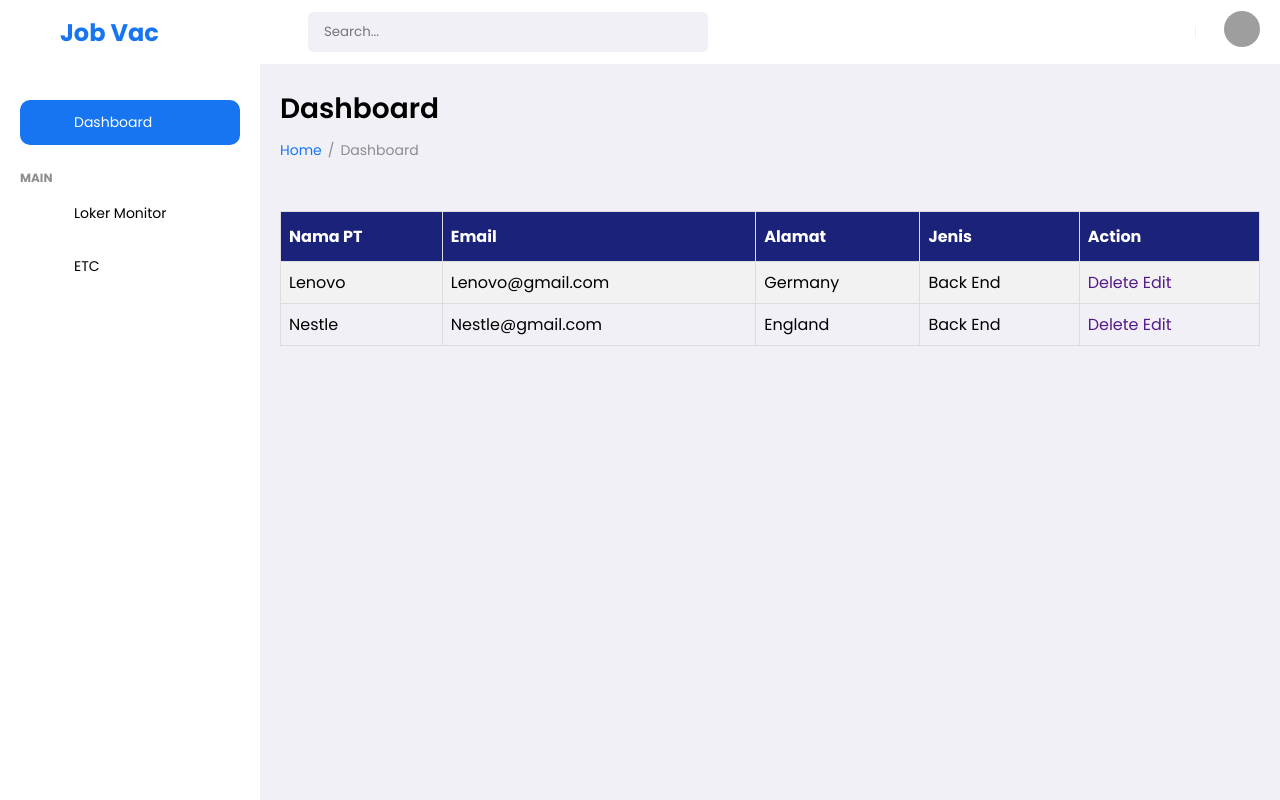
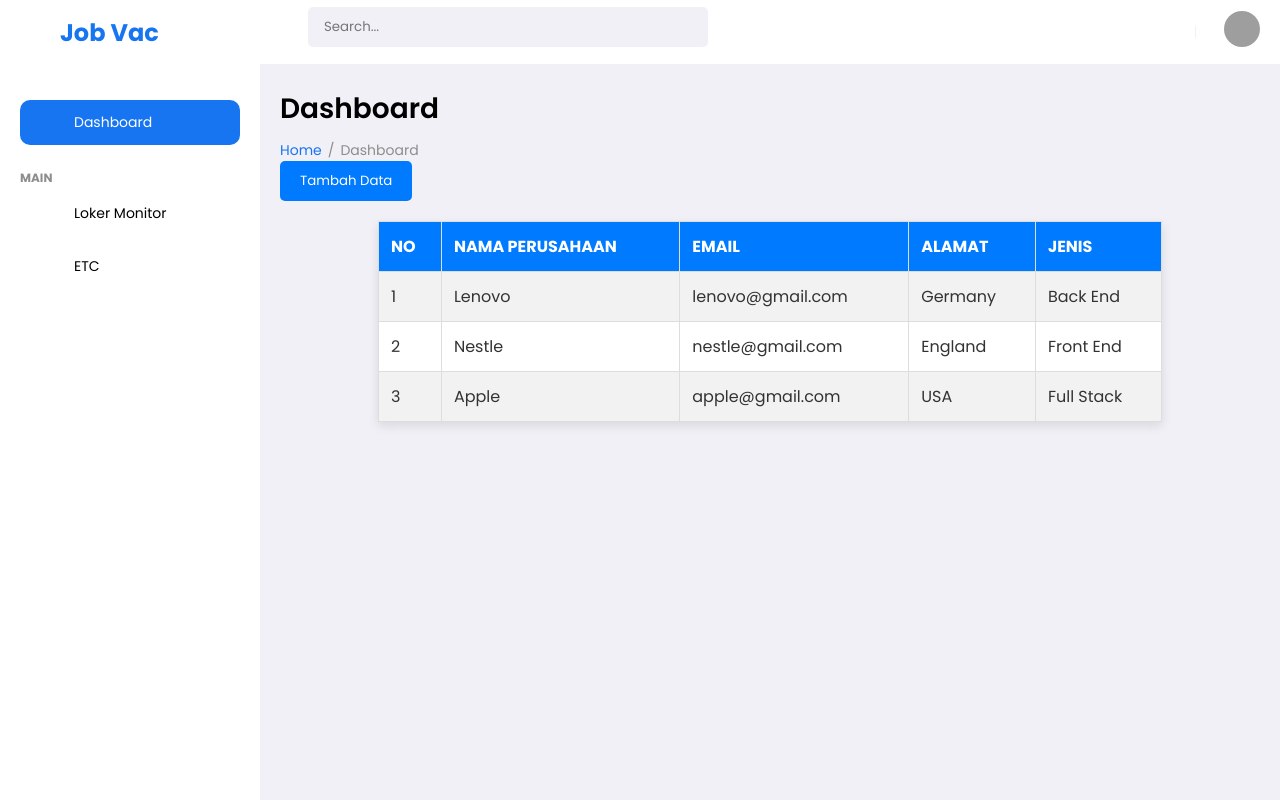
Before and after one commit to Theosxx/Loker, a PHP site: page /admin.html in a window 1280 px wide. Run offline with PHP 8.4, Linux system fonts and the light colour scheme; grey boxes are pictures that could not be loaded.

Commit message:
Add modal and fetch API

```diff
--- a/admin.html
+++ b/admin.html
@@ -53,36 +53,47 @@
 			</div>
 		</nav>
 		<main>
+
 			<h1 class="title">Dashboard</h1>
 			<ul class="breadcrumbs">
 				<li><a href="#">Home</a></li>
 				<li class="divider">/</li>
 				<li><a href="#" class="active">Dashboard</a></li>
 			</ul>
-            <table id="customers">
-                <tr>
-                  <th>Nama PT</th>
-                  <th>Email </th>
-                  <th>Alamat</th>
-                  <th>Jenis</th>
-                  <th>Action</th>
-                </tr>
-                <tr>
-                  <td>Lenovo</td>
-                  <td>Lenovo@gmail.com</td>
-                  <td>Germany</td>
-                  <td>Back End</td>
-                  <td><a href="">Delete Edit</a></td>
-                </tr>
-                <tr>
-                    <td>Nestle</td>
-                    <td>Nestle@gmail.com</td>
-                    <td>England</td>
-                    <td>Back End</td>
-                    <td><a href="">Delete Edit</a></td>
-                </tr>
-              </table>
+			<div id="modal" class="modal">
+				<div class="modal-content">
+				<span class="close-btn" onclick="closeModal()">&times;</span>
+				<h2>Tambah Data Baru</h2>
+				<form id="addDataForm">
+					<label for="namaPT">Nama PT:</label>
+					<input type="text" id="namaPT" name="namaPT" required>
+
+					<label for="emailPT">Email:</label>
+					<input type="email" id="emailPT" name="emailPT" required>
+
+					<label for="alamatPT">Alamat:</label>
+					<input type="text" id="alamatPT" name="alamatPT" required>
+
+					<label for="jenisPT">Jenis:</label>
+					<input type="text" id="jenisPT" name="jenisPT" required>
+
+					<button type="submit">Simpan</button>
+				</form>
+				</div>
+			</div>
+			<button id="openModalBtn">Tambah Data</button>
+
+            <table id="companiesTable" border="1">
+				<tr>
+				  <th>No</th>
+				  <th>Nama Perusahaan</th>
+				  <th>Email</th>
+				  <th>Alamat</th>
+				  <th>Jenis</th>
+				</tr>
+			</table>
 		</main>
 	</section>
+	<script src="assets/js/admin.js"></script>
 </body>
 </html>
--- a/assets/admin.css
+++ b/assets/admin.css
@@ -364,3 +364,93 @@ main .breadcrumbs li.divider {
     background-color: #1A227A;
     color: white;
   }
+
+  /* Style untuk modal */
+.modal {
+	display: none; /* Tersembunyi secara default */
+	position: fixed;
+	top: 0;
+	left: 0;
+	width: 100%;
+	height: 100%;
+	background-color: rgba(0, 0, 0, 0.5); /* Latar belakang semi-transparan */
+	justify-content: center;
+	align-items: center;
+  }
+
+  .modal-content {
+	background-color: #fff;
+	padding: 20px;
+	border-radius: 5px;
+	width: 50%;
+	max-width: 500px;
+	margin: auto;
+	text-align: center;
+  }
+
+  .close-btn {
+	cursor: pointer;
+	font-size: 20px;
+	float: right;
+	margin-right: -10px;
+  }
+
+  label {
+	display: block;
+	margin: 10px 0 5px;
+  }
+
+  input {
+	width: 100%;
+	padding: 8px;
+	margin-bottom: 10px;
+	border: 1px solid #ccc;
+	border-radius: 5px;
+  }
+
+  button {
+	padding: 10px 20px;
+	background-color: #007bff;
+	color: #fff;
+	border: none;
+	border-radius: 5px;
+	cursor: pointer;
+  }
+
+  button:hover {
+	background-color: #0056b3;
+  }
+  table {
+	width: 80%;
+	margin: 20px auto;
+	border-collapse: collapse;
+	background-color: #fff;
+	box-shadow: 0px 4px 10px rgba(0, 0, 0, 0.1);
+  }
+
+  table, th, td {
+	border: 1px solid #ddd;
+  }
+
+  th, td {
+	padding: 12px;
+	text-align: left;
+  }
+
+  th {
+	background-color: #007bff;
+	color: white;
+	text-transform: uppercase;
+  }
+
+  tr:nth-child(even) {
+	background-color: #f2f2f2;
+  }
+
+  tr:hover {
+	background-color: #e9f3ff;
+  }
+
+  td {
+	color: #333;
+  }
--- /dev/null
+++ b/assets/js/admin.js
@@ -0,0 +1,54 @@
+function openModal() {
+    document.getElementById('modal').style.display = 'flex';
+  }
+  function closeModal() {
+    document.getElementById('modal').style.display = 'none';
+  }
+
+  document.getElementById('openModalBtn').addEventListener('click', openModal);
+
+  document.getElementById('addDataForm').addEventListener('submit', function(e) {
+    e.preventDefault();
+    const namaPT = document.getElementById('namaPT').value;
+    const emailPT = document.getElementById('emailPT').value;
+    const alamatPT = document.getElementById('alamatPT').value;
+    const jenisPT = document.getElementById('jenisPT').value;
+
+    const table = document.getElementById('customers');
+    const newRow = table.insertRow();
+
+    newRow.innerHTML = `
+      <td>${namaPT}</td>
+      <td>${emailPT}</td>
+      <td>${alamatPT}</td>
+      <td>${jenisPT}</td>
+      <td><a href="#">Delete Edit</a></td>
+    `;
+    document.getElementById('addDataForm').reset();
+    closeModal();
+  });
+
+    const apiUrl = 'assets/json/dummyLoker.json';
+    fetch(apiUrl)
+      .then(response => response.json())
+      .then(data => {
+        const companies = data.companies;
+        const table = document.getElementById('companiesTable');
+        companies.forEach(company => {
+          const row = table.insertRow();
+
+          const cell1 = row.insertCell(0);
+          const cell2 = row.insertCell(1);
+          const cell3 = row.insertCell(2);
+          const cell4 = row.insertCell(3);
+          const cell5 = row.insertCell(4);
+          cell1.innerHTML = company.id;
+          cell2.innerHTML = company.name;
+          cell3.innerHTML = company.email;
+          cell4.innerHTML = company.address;
+          cell5.innerHTML = company.type;
+        });
+      })
+      .catch(error => {
+        console.error('Data Null:', error);
+      });
--- /dev/null
+++ b/assets/json/dummyLoker.json
@@ -0,0 +1,25 @@
+{
+    "companies": [
+      {
+        "id": 1,
+        "name": "Lenovo",
+        "email": "lenovo@gmail.com",
+        "address": "Germany",
+        "type": "Back End"
+      },
+      {
+        "id": 2,
+        "name": "Nestle",
+        "email": "nestle@gmail.com",
+        "address": "England",
+        "type": "Front End"
+      },
+      {
+        "id": 3,
+        "name": "Apple",
+        "email": "apple@gmail.com",
+        "address": "USA",
+        "type": "Full Stack"
+      }
+    ]
+  }
--- a/index.html
+++ b/index.html
@@ -16,6 +16,7 @@
         <li><a href="#">Lihat profil</a></li>
         <li><a href="#">Jelajahi perusahaan</a></li>
         <li><button class="login-btn"><a href="login.html">Masuk</a></button></li>
+        <li><button class="login-btn"><a href="admin.html">Admin</a></button></li>
       </ul>
     </nav>
   </header>
--- a/style.css
+++ /dev/null
@@ -1,6 +0,0 @@
-body{x
-    background-color : gray;
-}
-p{
-    color: red;
-}
```
Also changed, not shown: assets/latihan.css (added, +59 -0 lines), assets/login.css (+44 -0 lines), assets/script.js (added, +19 -0 lines), login.html (+25 -2 lines).
